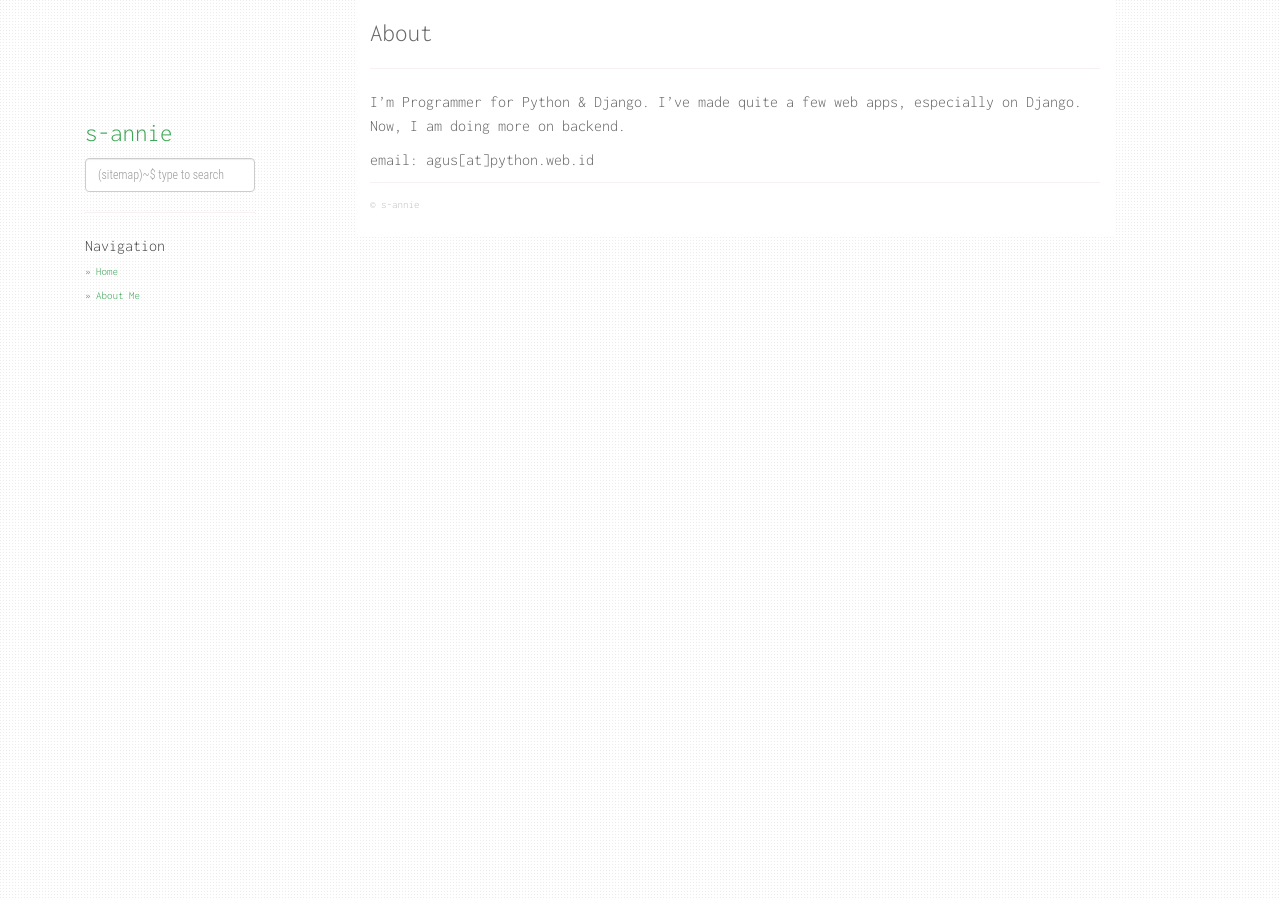
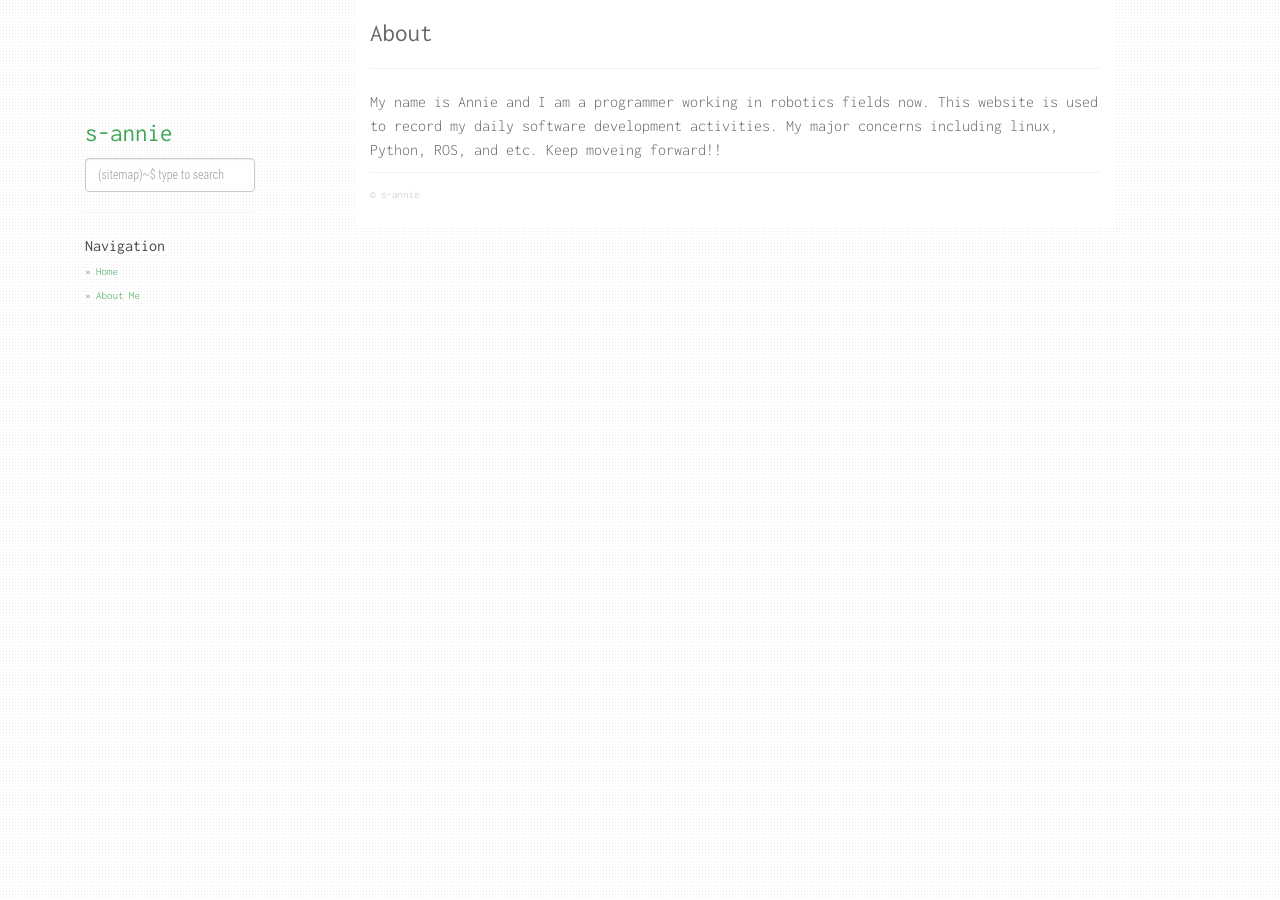
Before and after one commit to s-annie/s-annie.github.io, a Jekyll site: the page built from about.md, in a window 1280 px wide. Built offline with Jekyll 4.4.1, drawn with Linux system fonts in a browser that asks for light colours; nearby versions of some CDN libraries.

Commit message:
update about me

```diff
--- a/_layouts/default.html
+++ b/_layouts/default.html
@@ -90,7 +90,7 @@ layout: compress
     <!-- Bootstrap core CSS -->
     <link href="/static/css/bootstrap.min.css" rel="stylesheet">
     <!-- Fonts -->
-    <link href="https://fonts.googleapis.com/css2?family=Inconsolata:wght@300&family=Noto+Sans+SC:wght@100;300&family=Roboto+Mono:wght@200&display=swap" rel="stylesheet">
+    <link href="https://fonts.googleapis.com/css2?family=Inconsolata:wght@300;400&family=Noto+Sans+SC:wght@100;300&family=Roboto+Mono:wght@200&display=swap" rel="stylesheet">
     <!-- <link href="https://fonts.googleapis.com/css2?family=Inconsolata:wght@300&family=Noto+Sans+SC:wght@100;300&display=swap" rel="stylesheet" type="text/css"> -->
     <!-- <link href="https://fonts.googleapis.com/css2?family=Noto+Sans+SC:wght@100;300&display=swap" rel="stylesheet" type="text/css"> -->
     <!-- <link href="https://fonts.googleapis.com/css?family=Roboto+Condensed:400,300italic,300,400italic,700&amp;subset=latin,latin-ext" rel="stylesheet" type="text/css"> -->
--- a/about.md
+++ b/about.md
@@ -4,6 +4,6 @@ title: About
 permalink: /about/
 ---
 
-I'm Programmer for Python & Django. I've made quite a few web apps, especially on Django. Now, I am doing more on backend.
-
-email: agus[at]python.web.id
+My name is Annie and I am a programmer working in robotics fields now.
+This website is used to record my daily software development activities.
+My major concerns including linux, Python, ROS, and etc. Keep moveing forward!!
```
